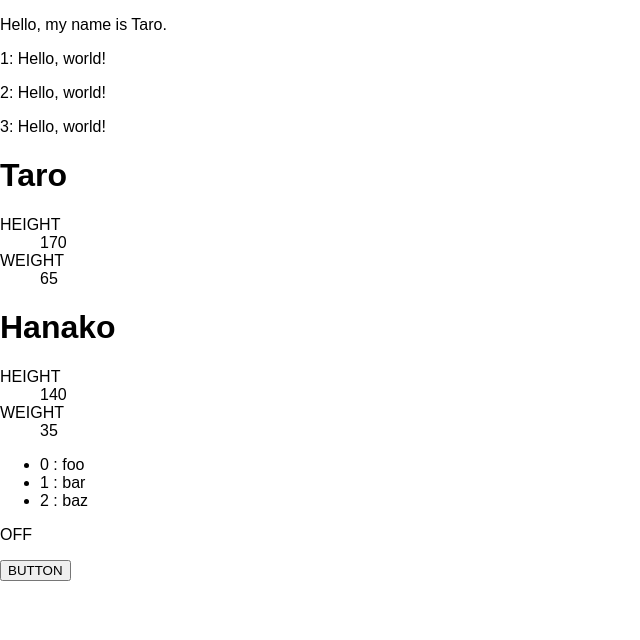
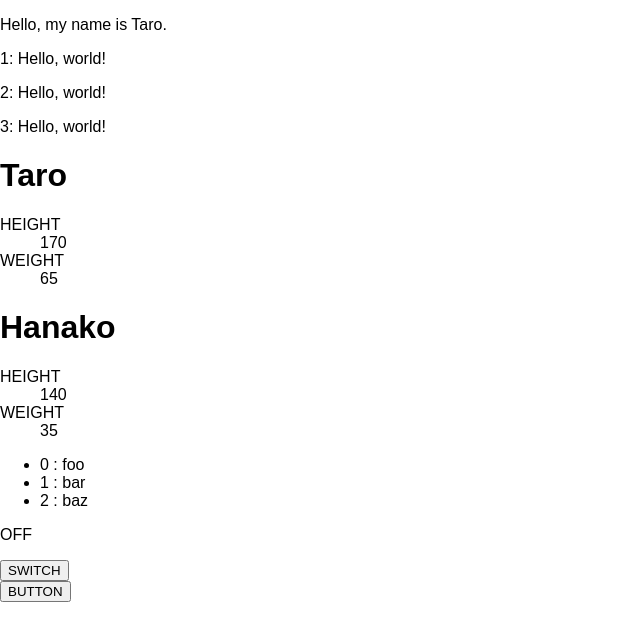
Before and after one commit to ShuheiKgy/react_app_003, a React (Create React App) app: page / in a window 1280 px wide. Shown: the top 640 px of the page, without its empty margins (0-640 px from the left). Built offline with nearby package versions, Linux system fonts and the light colour scheme.

Commit message:
switch.js修正

```diff
--- a/src/switch.js
+++ b/src/switch.js
@@ -4,16 +4,27 @@ class Switch extends Component {
 
     constructor() {
         super();
+
+        this.handleClick = this.handleClick.bind(this);
         this.state = {
             power: false
         };
     }
 
+    handleClick() {
+        this.setState({
+            power: !this.state.power
+        })
+    }
+
     render() {
         return (
-            <p>
-                {this.state.power ? 'ON' : 'OFF' }
-            </p>
+            <div>
+                <p>
+                    {this.state.power ? 'ON' : 'OFF' }
+                </p>
+                <button onClick={this.handleClick}>SWITCH</button>
+            </div>
         );
     }
 }
```
